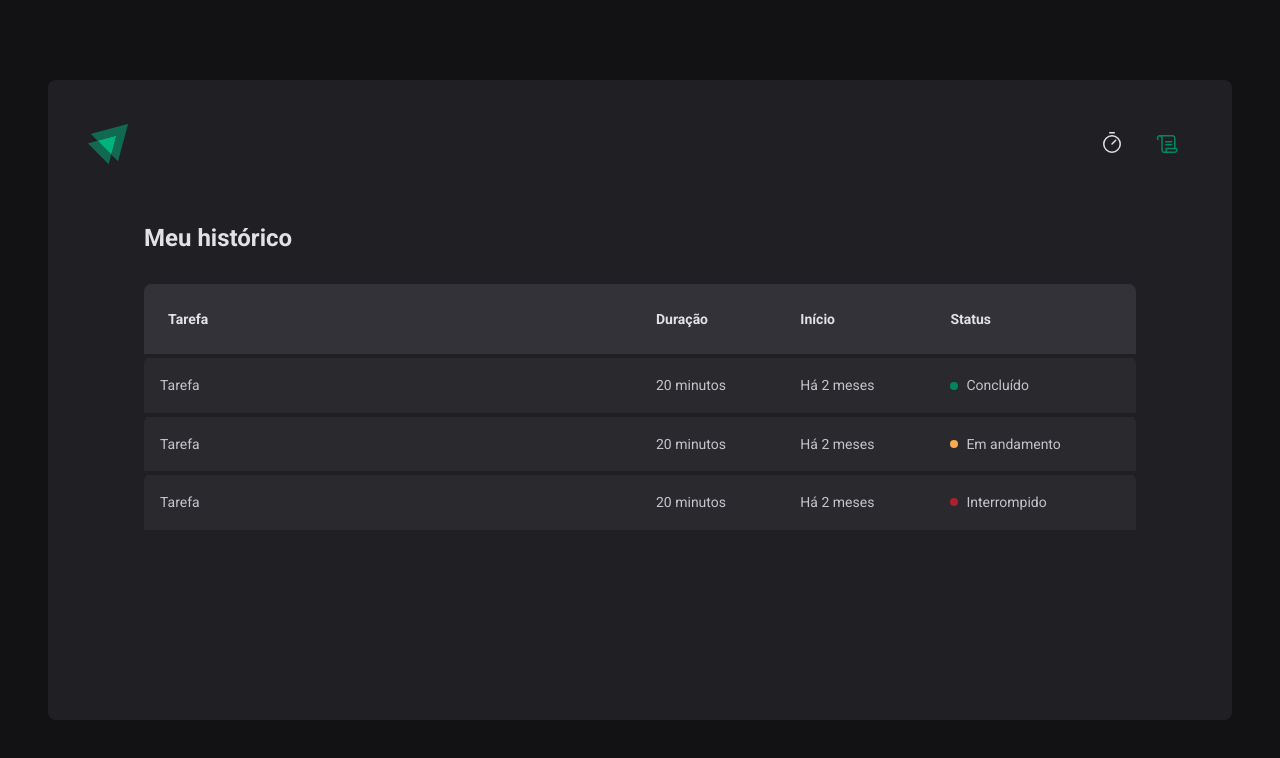
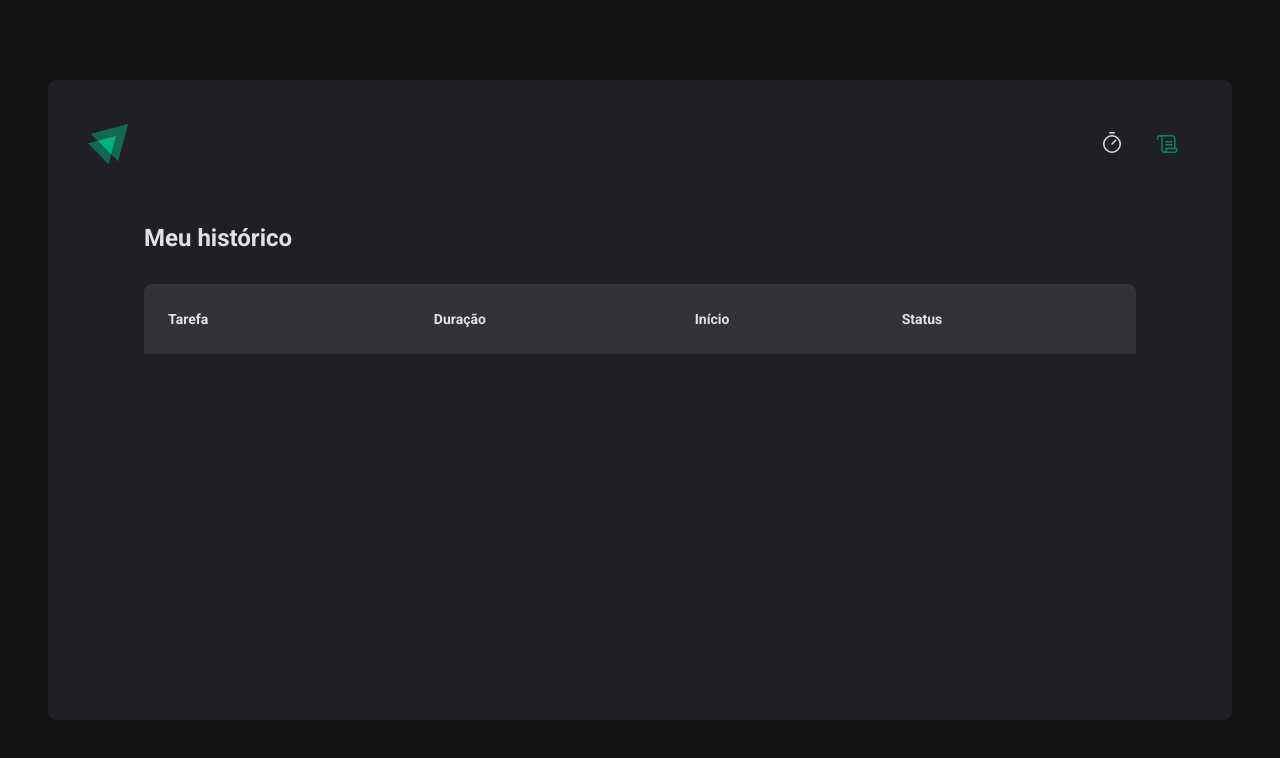
Before and after one commit to tenshiiu/ignite-timer, a React (Vite) app: page /history in a window 1280 px wide. Shown: the top 758 px of the page. Built offline with nearby package versions, Linux system fonts and the light colour scheme.

Commit message:
Aplicação do useReducer

```diff
--- a/src/contexts/CyclesContext.tsx
+++ b/src/contexts/CyclesContext.tsx
@@ -1,4 +1,4 @@
-import { createContext, ReactNode, useState } from "react";
+import { createContext, ReactNode, useState, useReducer } from "react";
 
 interface CreateCycleData {
     task: string;
@@ -16,6 +16,7 @@ interface Cycle {
   }
 
 interface CyclesContextType {
+    cycles: Cycle[];
     activeCycle: Cycle | undefined;
     activeCycleId: string | null;
     amountSecondsPassed: number;
@@ -35,7 +36,17 @@ export function CyclesContextProvider({ children,
 }: CyclesContextProviderProps
 ) {
 
-    const [ cycles, setCycles ] = useState<Cycle[]>([]);
+    const [ cycles, dispatch ] = useReducer((state: Cycle[], action: any) => {
+
+      if (action.type == 'ADD_NEW_CYCLE') {
+        return [...state, action.payload.newCycle];
+      }
+
+      return state
+    }, []);
+
+
+
     const [ activeCycleId, setActiveCycleId ] = useState<string | null>(null);
     const [ amountSecondsPassed, setAmountSecondsPassed ] = useState(0);
 
@@ -46,15 +57,23 @@ export function CyclesContextProvider({ children,
       }
 
     function markCurrentCycleAsFinished() {
-        setCycles(state =>
-          state.map((cycle) => {
-          if (cycle.id == activeCycleId) {
-            return {...cycle, finishedDate: new Date() }
-          } else {
-            return cycle
-          }
-        }),
-      )
+      dispatch({
+        type: 'MARK_CURRENT_CYCLE_AS_FINISHED',
+        payload: {
+          activeCycleId,
+        },
+      })
+
+
+      //   setCycles(state =>
+      //     state.map((cycle) => {
+      //     if (cycle.id == activeCycleId) {
+      //       return {...cycle, finishedDate: new Date() }
+      //     } else {
+      //       return cycle
+      //     }
+      //   }),
+      // )
       }
 
     function createNewCycle(data: CreateCycleData) {
@@ -67,7 +86,14 @@ export function CyclesContextProvider({ children,
           startDate: new Date(),
         };
 
-        setCycles((state) => [...state, newCycle]);
+        dispatch({
+          type: "ADD_NEW_CYCLE",
+          payload: {
+            newCycle,
+          },
+        });
+
+        //setCycles((state) => [...state, newCycle]);
         setActiveCycleId(id);
         setAmountSecondsPassed(0);
 
@@ -75,19 +101,22 @@ export function CyclesContextProvider({ children,
       }
 
     function interruptCurrentCycle() {
-        setCycles((state) =>
-          state.map(cycle => {
-          if (cycle.id == activeCycleId) {
-            return { ...cycle, interruptedDate: new Date() }
-          } else {
-            return cycle
-          }
-        }))
+      dispatch(activeCycleId)
+
+        // setCycles((state) =>
+        //   state.map(cycle => {
+        //   if (cycle.id == activeCycleId) {
+        //     return { ...cycle, interruptedDate: new Date() }
+        //   } else {
+        //     return cycle
+        //   }
+        // }))
         setActiveCycleId(null)
       }
 
     return (
         <CyclesContext.Provider value={{
+            cycles,
             activeCycle,
             activeCycleId,
             markCurrentCycleAsFinished,
--- a/src/pages/History/index.tsx
+++ b/src/pages/History/index.tsx
@@ -1,6 +1,12 @@
+import { useContext } from "react";
+import { formatDistanceToNow } from "date-fns";
+import { ptBR } from "date-fns/locale/pt-BR";
 import { HistoryContainer, HistoryList, Status } from "./styles";
+import { CyclesContext } from "../../contexts/CyclesContext";
 
 export function History() {
+  const { cycles } = useContext(CyclesContext)
+
   return (
     <HistoryContainer>
       <h1>Meu histórico</h1>
@@ -17,30 +23,30 @@ export function History() {
           </tr>
         </thead>
         <tbody>
-          <tr>
-            <td>Tarefa</td>
-            <td>20 minutos</td>
-            <td>Há 2 meses</td>
-            <td>
-              <Status statusColor="green">Concluído</Status>
-            </td>
-          </tr>
-          <tr>
-            <td>Tarefa</td>
-            <td>20 minutos</td>
-            <td>Há 2 meses</td>
-            <td>
-              <Status statusColor="yellow">Em andamento</Status>
-            </td>
-          </tr>
-          <tr>
-            <td>Tarefa</td>
-            <td>20 minutos</td>
-            <td>Há 2 meses</td>
-            <td>
-              <Status statusColor="red">Interrompido</Status>
-            </td>
-          </tr>
+          {cycles.map(cycle => {
+            return (
+              <tr key={cycle.id}>
+                <td>{cycle.task}</td>
+                <td>{cycle.minutesAmount} minutos</td>
+                <td>{formatDistanceToNow(cycle.startDate, {
+                  addSuffix: true,
+                  locale: ptBR,
+                })}</td>
+                <td>
+                  { cycle.finishedDate && (
+                    <Status statusColor="green">Concluído</Status>
+                  )}
+                  { cycle.interruptedDate && (
+                    <Status statusColor="red">Interrompido</Status>
+                  )}
+                  { !cycle.finishedDate && !cycle.interruptedDate && (
+                    <Status statusColor="yellow">Em andamento</Status>
+                  )}
+
+                </td>
+              </tr>
+            )
+          })}
         </tbody>
       </table>
       </HistoryList>
--- a/src/pages/Home/index.tsx
+++ b/src/pages/Home/index.tsx
@@ -31,7 +31,14 @@ export function Home() {
     }
   });
 
-  const { handleSubmit, watch, /*reset*/ } = newCycleForm
+  const { handleSubmit, watch, reset } = newCycleForm;
+
+  function handleCreateNewCycle(data: NewCycleFormData) {
+    createNewCycle(data)
+    reset()
+
+
+  }
 
   const task = watch('task');
   const isSubmitDisabled = !task;
@@ -39,7 +46,7 @@ export function Home() {
   return (
 
     <HomeContainer >
-      <form onSubmit={handleSubmit(createNewCycle)} action="">
+      <form onSubmit={handleSubmit(handleCreateNewCycle)} action="">
 
        <FormProvider {...newCycleForm}>
           <NewCycleForm />
```
